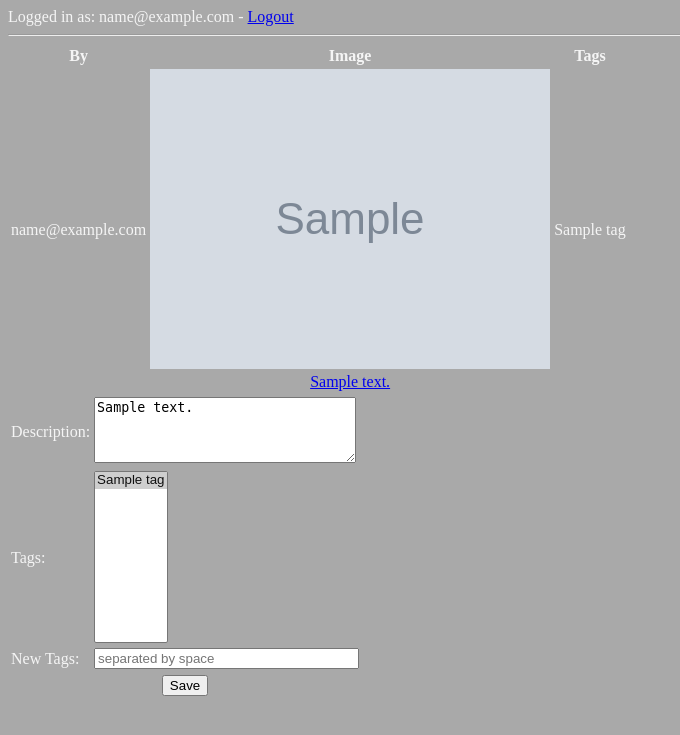
After one commit to ftc16072/managePhotos, a Django app: page /photos/1/edit/1/ in a window 1280 px wide. The commit adds this page. Shown: the top 735 px of the page, without its empty margins (0-680 px from the left). Run offline with Django 4.2, Linux system fonts and the light colour scheme; a user stored in the database is signed in; tables that the repository leaves empty hold one stand-in row (values such as "Sample post"); grey boxes marked "Sample" are stand-in pictures.

Commit message:
Editing of photos now works

```diff
--- a/photos/models.py
+++ b/photos/models.py
@@ -60,8 +60,12 @@ class Photo(models.Model):
   album = models.ForeignKey(Album, on_delete=models.CASCADE)
   smugmug_uri = models.CharField(max_length=32)
   photo_link = models.CharField(max_length=255)
+  largest_link = models.CharField(max_length=255)
   description = models.CharField(max_length=255)
   tags = models.ManyToManyField(Tag, blank=True)
+  uploaded_by = models.ForeignKey(settings.AUTH_USER_MODEL,
+                                  null=True,
+                                  on_delete=models.SET_NULL)
 
   def __str__(self):
     return 'IMG: ' + self.smugmug_uri
@@ -71,3 +75,9 @@ class Photo(models.Model):
       self.photo_link = smugmug.get_small_link(self.smugmug_uri)
       self.save()
     return self.photo_link
+
+  def get_largest_link(self):
+    if self.largest_link == "":
+      self.largest_link = smugmug.get_largest_link(self.smugmug_uri)
+      self.save()
+    return self.largest_link
--- /dev/null
+++ b/photos/templates/photos/edit.html
@@ -0,0 +1,53 @@
+{% extends "photos/base.html" %}
+{% block title %}Edit{% endblock %}
+{% block content %}
+<table>
+  <tr><th>By</th><th>Image</th><th>Tags</th></tr>
+  <tr>
+     <td>{% if photo.uploaded_by %} {{ photo.uploaded_by }} {% endif %}</td>
+
+     <td><A HREF="{{ photo.get_largest_link }}"><IMG src="{{ photo.get_photo_link }}"/></IMG><br/>
+        <div style="text-align: center">
+        {{ photo.description }}
+        </div>
+      </A>
+    </td>
+     <td>
+     {% for tag in photo.tags.all %}
+       {{ tag }}</br>
+     {% endfor %}
+     </td>
+  </tr>
+</table>
+
+<form method="post" enctype="multipart/form-data">
+{% csrf_token %}
+<table>
+  <tr>
+    <td><label for="description">Description:</label></td>
+    <td><textarea id="description" name="description" rows="4" cols="30">{{ photo.description }}</textarea></td>
+</td>
+  </tr>
+  <tr>
+    <td><label for="tags">Tags:</label></td>
+    <td>
+<select name="tags" id="tags" size=10 multiple>
+   {% for tag in tags %}
+     <option value="{{ tag.id }}" {% if tag in photo.tags.all %}selected{% endif %}> {{ tag }}</option>
+   {% endfor %}
+</select></td>
+  </tr>
+ <tr>
+<td><label for="newTags">New Tags:</label></td>
+<td><input type="text" id="newTags" name="newTags" size=30 placeholder="separated by space"></td>
+<tr/>
+<tr>
+  <td colspan=2>
+    <div style="text-align: center">
+<input type="submit" value="Save">
+</div>
+</td>
+</tr>
+ </table>
+</form>
+ {% endblock %}
--- a/photos/templates/photos/search.html
+++ b/photos/templates/photos/search.html
@@ -38,10 +38,12 @@
 </form>
 {% if photos %}
 <table>
-  <tr><th>Image</th><th>Tags</th></tr>
+  <tr><th>By</th><th>Image</th><th>Tags</th></tr>
   {% for photo in photos %}
   <tr>
-     <td><IMG src="{{ photo.get_photo_link }}"/><br/>
+     <td>{% if photo.uploaded_by %} {{ photo.uploaded_by }} {% endif %}</td>
+     <td><A HREF={% url 'edit' album_id=album.id photo_id=photo.id %}>
+      <IMG src="{{ photo.get_photo_link }}"/></A><br/>
         <div style="text-align: center">
         {{ photo.description }}
         </div>
--- a/photos/urls.py
+++ b/photos/urls.py
@@ -8,5 +8,6 @@ urlpatterns = [
     path('admin/<int:team_id>/', views.team_admin, name='team_admin'),
     path('<int:album_id>/', views.upload, name='upload'),
     path('<int:album_id>/upload/', views.upload, name='upload'),
-    path('<int:album_id>/search/', views.search, name='search')
+    path('<int:album_id>/search/', views.search, name='search'),
+    path('<int:album_id>/edit/<int:photo_id>/', views.edit, name='edit')
 ]
--- a/photos/views.py
+++ b/photos/views.py
@@ -53,14 +53,28 @@ def upload(request, album_id):
     photo.album = album
     photo.smugmug_uri = photo_uri
     photo.description = request.POST['description']
+    photo.uploaded_by = request.user
     photo.save()
 
-    if 'tags' in request.POST:
-      photo.tags.set(request.POST['tags'])
+    set_tags(photo, album, request.POST)
 
-    if 'newTags' in request.POST:
-      for tagString in request.POST['newTags'].split(' '):
-        lowerTag = tagString.lower()
+    context["key"] = photo_uri
+
+  return render(request, 'photos/upload.html', context)
+
+
+def set_tags(photo, album, post_data):
+  photo.tags.clear()
+  if 'tags' in post_data:
+    tags = dict(post_data)['tags']
+    for tag in tags:
+      print(f"Adding {tag} {tags} {post_data}")
+      photo.tags.add(tag)
+
+  if 'newTags' in post_data:
+    for tagString in post_data['newTags'].split(' '):
+      lowerTag = tagString.lower().strip()
+      if lowerTag:
         tagObjects = Tag.objects.filter(name=lowerTag, album=album)
         if tagObjects:
           tag = tagObjects[0]
@@ -71,11 +85,30 @@ def upload(request, album_id):
           tag.save()
         photo.tags.add(tag)
 
-    context["key"] = photo_uri
 
-  return render(request, 'photos/upload.html', context)
+@login_required
+def edit(request, album_id, photo_id):
+  photo = get_object_or_404(Photo, pk=photo_id)
+  album = photo.album
+
+  if not album.team.user_on_team(request.user):
+    context = {"team": album.team}
+    return render(request, 'photos/no_album_permission.html', context)
+
+  context = {
+      "photo": photo,
+      "album": album,
+      "tags": Tag.objects.filter(album=album).order_by('name')
+  }
+  if request.method == 'POST':
+    photo.description = request.POST['description']
+    set_tags(photo, album, request.POST)
+    photo.save()
+
+  return render(request, 'photos/edit.html', context)
 
 
+@login_required
 def search(request, album_id):
   album = get_object_or_404(Album, pk=album_id)
 
@@ -89,7 +122,8 @@ def search(request, album_id):
   }
   if request.method == 'POST':
     queryDict = dict(request.POST)
-    include_tags = queryDict['include_tags']
+    include_tags = queryDict[
+        'include_tags'] if 'include_tags' in queryDict else []
     search = queryDict['search']
 
     if search == 'any':
```
Also changed, not shown: photos/smugmug.py (+20 -8 lines), README.md, photos/migrations/0008_photo_largest_link.py (added), photos/migrations/0009_photo_uploaded_by.py (added).
